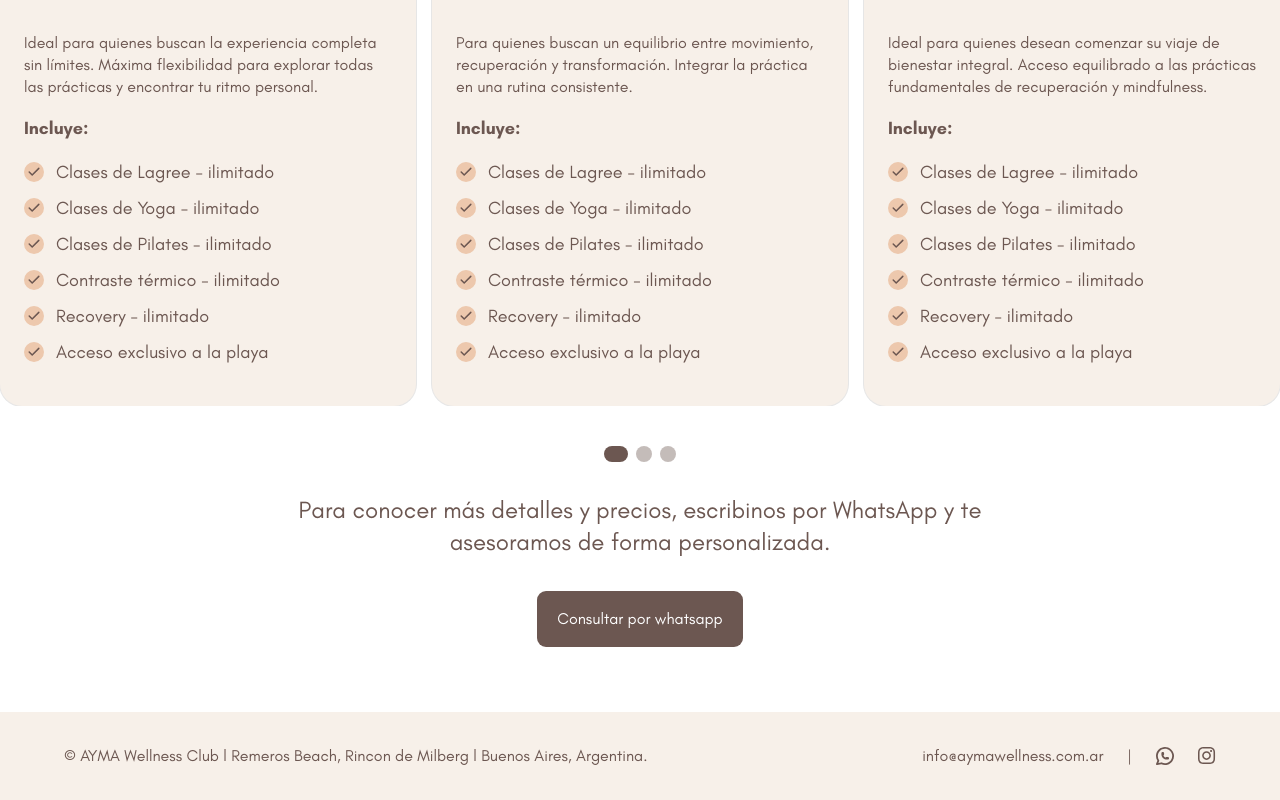
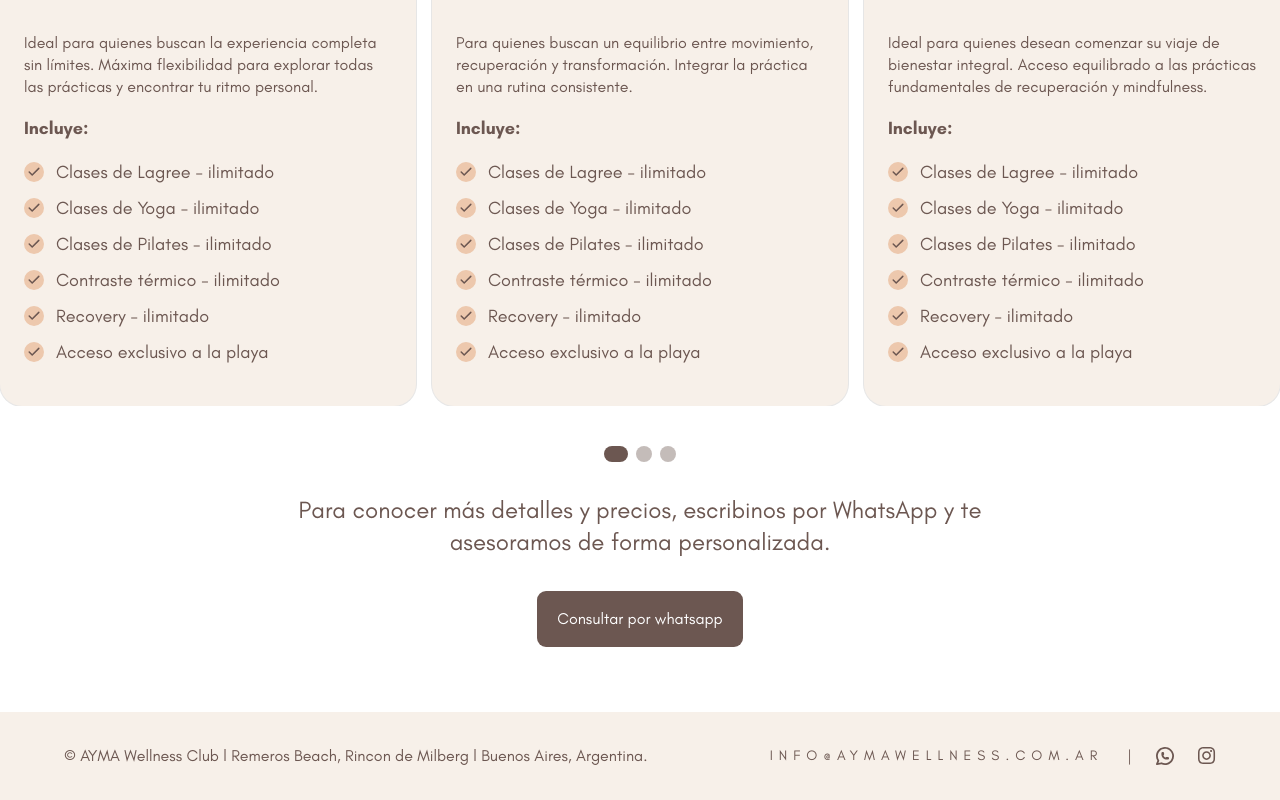
Before and after one commit to tquinteros/AYMA-landing, a Next.js app: page / in a window 1280 px wide. Shown: the part 2838-3638 px from the top of the page. Built offline with nearby package versions, Linux system fonts and the light colour scheme.

Commit message:
footer mail

```diff
--- a/components/Footer.tsx
+++ b/components/Footer.tsx
@@ -8,7 +8,7 @@ const Footer = () => {
                     © AYMA Wellness Club l Remeros Beach, Rincon de Milberg l Buenos Aires, Argentina.
                 </p>
                 <div className='flex flex-col sm:flex-row items-center justify-center gap-4 sm:gap-6'>
-                    <a href="mailto:info@aymawellness.com.ar" className='text-primary-500 hover:opacity-75 duration-300 transition-all text-sm sm:text-base break-all text-center'>
+                    <a href="mailto:info@aymawellness.com.ar" className='text-primary-500 uppercase tracking-[6px] hover:opacity-75 duration-300 transition-all text-sm break-all text-center'>
                         info@aymawellness.com.ar
                     </a>
                     <span className='hidden sm:block text-primary-500'>|</span>
@@ -16,7 +16,7 @@ const Footer = () => {
                         <a href="https://wa.me/3333333333" target="_blank" rel="noreferrer">
                             <Image src="/whatsapp.svg" alt="facebook" width={18} height={18} />
                         </a>
-                        <a href="https://www.instagram.com/" target="_blank" rel="noreferrer">
+                        <a href="https://www.instagram.com/aymawellness/" target="_blank" rel="noreferrer">
                             <Image src="/instagram.svg" alt="instagram" width={18} height={18} />
                         </a>
                     </div>
```
Also changed, not shown: public/GlacialIndifference-Regular.otf.
